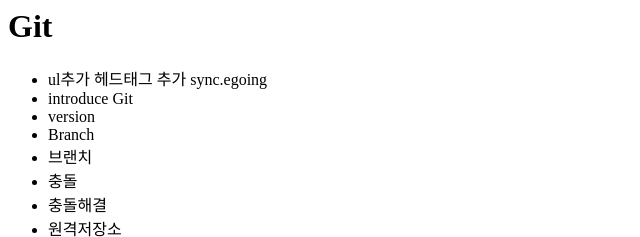
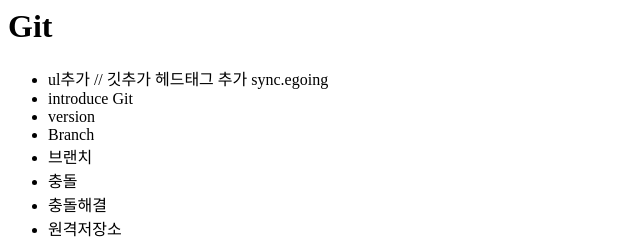
Before and after one commit to sblee1031/opentutorial, a plain HTML site: page index.html in a window 1280 px wide. Shown: the top 237 px of the page, 0-640 px from the left. Drawn offline with Linux system fonts and the light colour scheme.

Commit message:
깃소개추가

```diff
--- a/index.html
+++ b/index.html
@@ -8,7 +8,7 @@
             <h1>Git</h1>
         </header>
         <ul>
-            <li>ul추가 헤드태그 추가 sync.egoing</li>
+            <li>ul추가 // 깃추가 헤드태그 추가 sync.egoing</li>
             <li>introduce Git</li>
             <li>version</li>
             <li>Branch</li>
```
